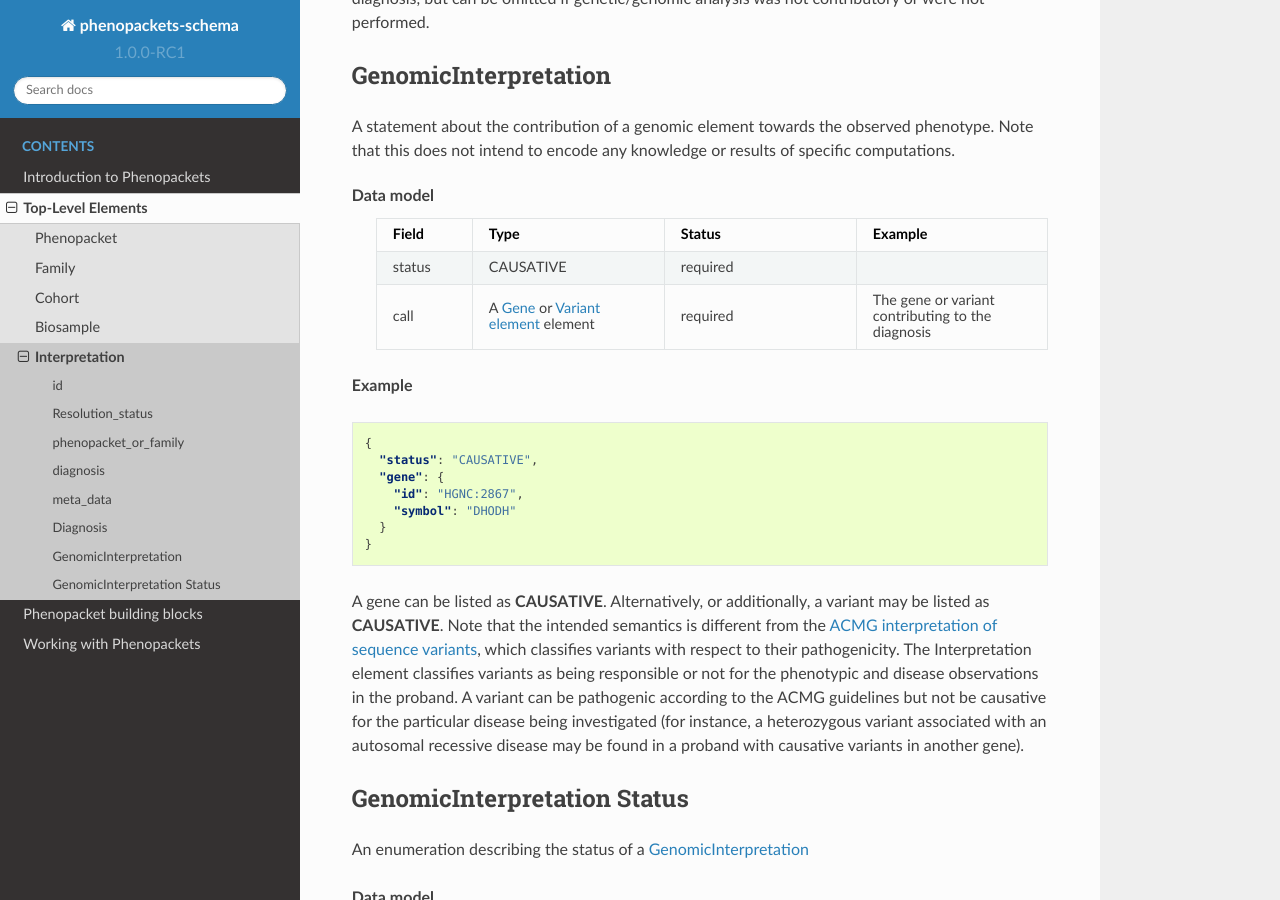
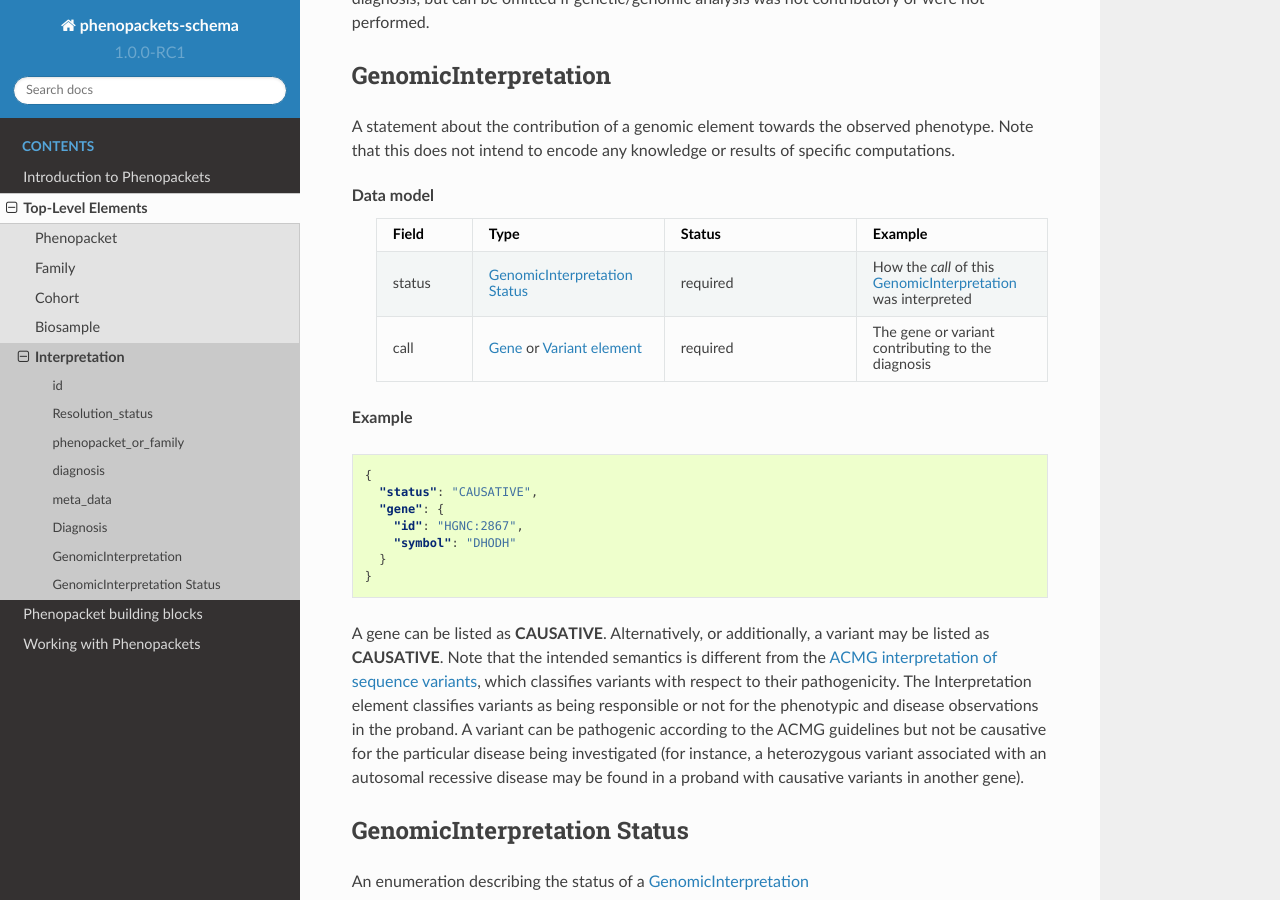
Before and after one commit to phenopackets/phenopacket-schema, a Sphinx documentation site: the page built from docs/interpretation.rst, in a window 1280 px wide and 900 px high, scrolled down 3996 px. Built offline with Sphinx 7.4.7 and the Read the Docs theme 2.0.0, drawn with Linux system fonts in a browser that asks for light colours.

Commit message:
Update docs/interpretation

```diff
--- a/docs/interpretation.rst
+++ b/docs/interpretation.rst
@@ -247,11 +247,11 @@ to encode any knowledge or results of specific computations.
       - Status
       - Example
     * - status
-      - CAUSATIVE
+      - :ref:`rstgenomicinterpretationstatus`
       - required
-      -
+      - How the `call` of this :ref:`rstgenomicinterpretation` was interpreted
     * - call
-      - A :ref:`rstgene` or :ref:`rstvariant` element
+      - :ref:`rstgene` or :ref:`rstvariant`
       - required
       - The gene or variant contributing to the diagnosis
 
```
